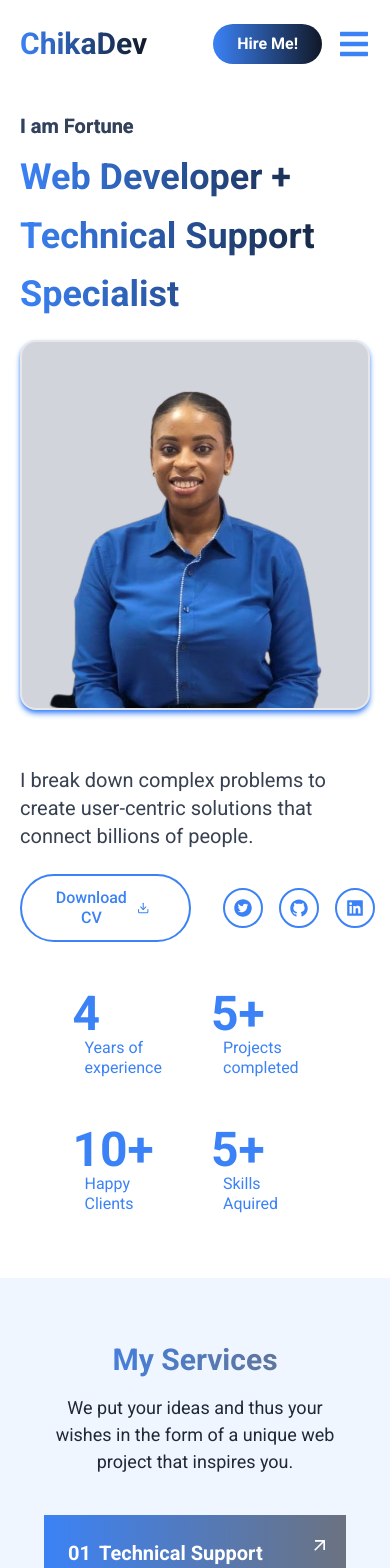
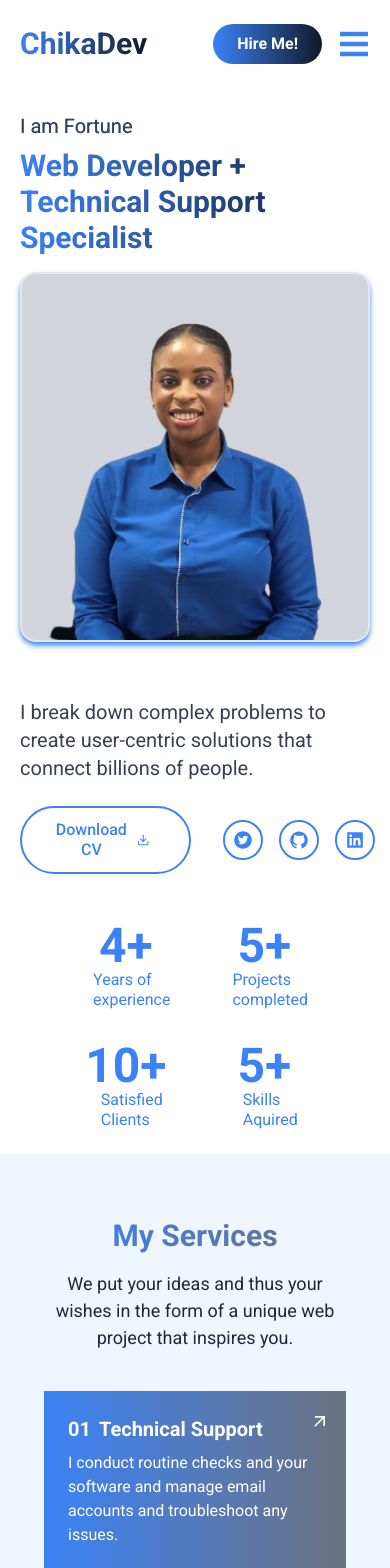
Before and after one commit to fortuneDEE/Portfolio, a React (Vite) app: page / in a window 390 px wide. Shown: the top 1568 px of the page. Built offline with nearby package versions, Linux system fonts and the light colour scheme.

Commit message:
fixing the skills and resumes section on my portfolio website

```diff
--- a/src/components/Landing.tsx
+++ b/src/components/Landing.tsx
@@ -12,11 +12,11 @@ const Landing = () => {
     <section className="w-full h-full max-w-[1440px] mx-auto font-sans px-5 py-6 md:py-12 xs:px-10 sm:px-16 md:px-20 lg:px-28">
       <div className="flex flex-col md:flex-row lg:mb-8 md:items-start">
         <div className="flex-1 md:mr-8">
-          <h1 className="text-4xl lg:text-5xl font-bold leading-relaxed text-transparent bg-clip-text bg-gradient-to-r from-blue-500 to-gray-900 mb-4">
-            <span className="text-gray-700 text-xl block mb-2">
+          <h1 className="text-3xl lg:text-4xl font-bold text-transparent bg-clip-text bg-gradient-to-r from-blue-500 to-gray-900 mb-4">
+            <span className="text-gray-700 font-thin text-xl block mb-2">
               I am Fortune
             </span>
-            Web Developer + <br /> Technical Support Specialist
+            Web Developer + <br /> Technical Support <br /> Specialist
           </h1>
           <p className="text-xl hidden md:block md:text-lg text-gray-700 mb-6 md:mb-8">
             I break down complex problems to create user-centric solutions that
@@ -117,31 +117,31 @@ const Landing = () => {
           </div>
         </div>
       </div>
-      <div className="grid w-[70%] lg:w-full mx-auto grid-cols-2 lg:grid-cols-4 gap-8 mb-6">
-        <div className="text-blue-500 sm:flex-row flex flex-col space-x-3">
-          <h2 className="text-5xl font-bold">4</h2>
-          <p className="text-base mb-4 leading-tight">
+      <div className="grid w-[70%] lg:w-full mx-auto grid-cols-2 lg:grid-cols-4 gap-8">
+        <div className="text-blue-500 sm:flex-row flex flex-col space-x-3 items-center justify-center">
+          <h2 className="text-5xl font-bold">4+</h2>
+          <p className="text-base leading-tight">
             Years of <br />
             experience
           </p>
         </div>
-        <div className="text-blue-500 sm:flex-row flex flex-col space-x-3">
+        <div className="text-blue-500 sm:flex-row flex flex-col space-x-3 items-center justify-center">
           <h2 className="text-5xl font-bold">5+</h2>
-          <p className="text-base mb-3 leading-tight">
+          <p className="text-base  leading-tight">
             Projects <br />
             completed
           </p>
         </div>
-        <div className="text-blue-500 sm:flex-row flex flex-col space-x-3">
+        <div className="text-blue-500 sm:flex-row flex flex-col space-x-3 items-center justify-center">
           <h2 className="text-5xl font-bold">10+</h2>
-          <p className="text-base mb-4 leading-tight">
-            Happy <br />
+          <p className="text-base leading-tight">
+            Satisfied <br />
             Clients
           </p>
         </div>
-        <div className="text-blue-500 sm:flex-row flex flex-col space-x-3">
+        <div className="text-blue-500 sm:flex-row flex flex-col space-x-3 items-center justify-center">
           <h2 className="text-5xl font-bold">5+</h2>
-          <p className="text-base mb-4 leading-tight">
+          <p className="text-base leading-tight">
             Skills <br />
             Aquired
           </p>
--- a/src/components/Skills.tsx
+++ b/src/components/Skills.tsx
@@ -10,7 +10,10 @@ import { FaReact, FaJs, FaWordpress, FaCss3Alt, FaCloud, FaGitAlt } from "react-
   ];
 const Skills = () => {
   return (
-    <section id="skills" className="w-full h-full max-w-[1440px] font-sans py-12 px-6 md:px-12 lg:px-24">
+    <section
+      id="skills"
+      className="w-full h-full max-w-[1440px] font-sans py-12 px-6 md:px-12 lg:px-24"
+    >
       <div className="container mx-auto px-4">
         <div className="text-center mb-10">
           <h1 className="text-4xl font-bold text-transparent bg-clip-text bg-gradient-to-r from-blue-500 to-gray-900">
@@ -20,9 +23,12 @@ const Skills = () => {
             Here's a list of a few of my top skills.
           </p>
         </div>
-        <div className="grid grid-cols-2 md:grid-cols-3 lg:grid-cols-4 gap-6">
+        <div className="grid sm:grid-cols-3 grid-cols-2 max-w-[500px] md:max-w-[820px] mx-auto">
           {skills.map((skill, index) => (
-            <div key={index} className="flex flex-col items-center">
+            <div
+              key={index}
+              className="flex flex-col items-center justify-center"
+            >
               <div className="rounded-2xl p-6 w-[150px] h-full flex flex-col items-center bg-blue-100 hover:bg-gradient-to-r from-blue-500 to-gray-900 hover:text-white transition duration-300 ease-in-out">
                 <skill.icon size={45} />
                 <h3 className="mt-4 font-bold">{skill.percentage}</h3>
--- a/src/components/Works.tsx
+++ b/src/components/Works.tsx
@@ -4,15 +4,23 @@ import phasecurve1 from "/phasecurve1.png";
 import redfox from "/redfox.png";
 import { MdArrowOutward } from "react-icons/md";
 
+interface Design {
+  name: string;
+  description: string;
+  link: string;
+  images: string[];
+  category: string;
+}
+
 const Works = () => {
-  const [selectedCategory, setSelectedCategory] = useState("All");
+  const [selectedCategory, setSelectedCategory] = useState<string>("All");
 
   const handleCategorySelect = (category: string) => {
     setSelectedCategory(category);
   };
 
   const renderDesigns = () => {
-    const designs = [
+    const designs: Design[] = [
       {
         name: "Phasecurve Technologies website",
         description: "A technology website showcasing services and products.",
@@ -39,20 +47,20 @@ const Works = () => {
         key={index}
         className="flex flex-col items-center justify-center mb-8 w-full md:w-1/2 lg:w-1/3 p-4"
       >
-        <div className="relative group">
+        <div className="bg-white shadow-md rounded-xl overflow-hidden">
           <img
-            className="rounded-xl border-2 w-full h-[300px] object-cover"
+            className="w-full h-48 object-cover"
             src={design.images[0]}
             alt={`${design.name} ${index + 1}`}
           />
-          <div className="absolute inset-0 bg-gradient-to-t from-gray-800 to-transparent opacity-0 group-hover:opacity-100 transition-opacity duration-300 rounded-xl flex flex-col justify-end p-4">
-            <h2 className="text-white text-lg font-bold">{design.name}</h2>
-            <p className="text-white mb-2">{design.description}</p>
+          <div className="p-4">
+            <h2 className="text-lg font-bold mb-2">{design.name}</h2>
+            <p className="text-gray-700 mb-4">{design.description}</p>
             <a
               href={design.link}
               target="_blank"
               rel="noopener noreferrer"
-              className="text-white flex items-center"
+              className="text-blue-500 flex items-center"
             >
               <span className="mr-2">Visit</span>
               <MdArrowOutward size={20} />
@@ -64,7 +72,10 @@ const Works = () => {
   };
 
   return (
-    <section id="works" className="w-full h-full max-w-[1440px] mx-auto font-sans px-5 py-6 md:py-12 xs:px-10 sm:px-16 md:px-20 lg:px-28">
+    <section
+      id="works"
+      className="w-full h-full max-w-[1440px] mx-auto font-sans px-5 py-6 md:py-12 xs:px-10 sm:px-16 md:px-20 lg:px-28"
+    >
       <div className="container flex flex-col justify-evenly">
         <div className="text-center mb-10">
           <h1 className="text-3xl mt-10 font-bold text-transparent bg-clip-text bg-gradient-to-r from-blue-500 to-gray-500">
--- a/src/layout/Footer.tsx
+++ b/src/layout/Footer.tsx
@@ -3,7 +3,7 @@ import { FaTwitter, FaLinkedin, FaGithub, FaEnvelope } from "react-icons/fa";
 
 const Footer = () => {
   return (
-    <footer className="flex w-full h-[30vh] flex-col items-center max-w-[1440px] justify-center bg-blue-950 mx-auto pt-10 px-6 sm:px-12 lg:px-24">
+    <footer className="flex w-full  flex-col items-center max-w-[1440px] justify-center bg-blue-950 mx-auto pt-10 px-6 sm:px-12 lg:px-24">
       <div className="text-4xl font-bold text-transparent bg-clip-text bg-gradient-to-r from-blue-400 to-blue-600 mb-8">
         ChikaDev
       </div>
@@ -82,11 +82,9 @@ const Footer = () => {
           <FaEnvelope size={24} />
         </a>
       </div>
-      <div>
-        <p className="text-blue-400 text-sm">
+        <small className="text-white text-xs mt-4">
           &copy; 2024 All rights reserved by <b>Ellah Fortune</b>
-        </p>
-      </div>
+        </small>
     </footer>
   );
 };
```
Also changed, not shown: src/components/Resume.tsx (+27 -23 lines).
